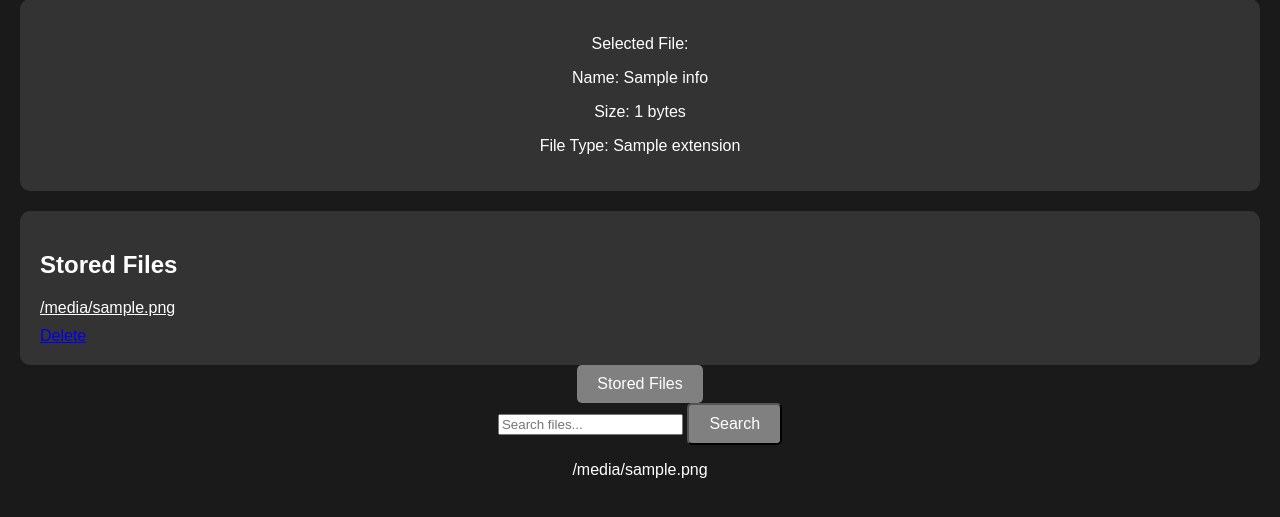
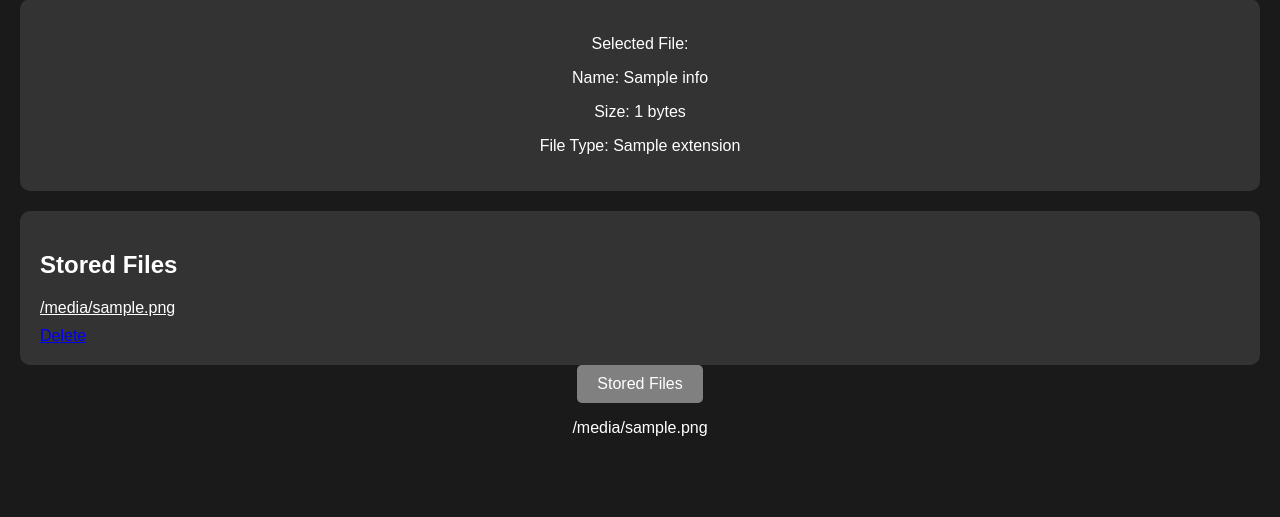
Before and after one commit to Bibhor2000/FileManagementSystem, a Flask app: template Project F-MS/templates/os.html in a window 1280 px wide. Shown: the part 203-720 px from the top of the page. Run offline with Flask 3, Linux system fonts and the light colour scheme; the template is opened without the code that fills it: most values are stand-ins (such as "Sample title", 1, 10 or a date in 2020); some libraries are stand-ins or nearby versions.

Commit message:
Removed redundant functions regarding the search route in os.html

```diff
--- a/Project F-MS/templates/os.html
+++ b/Project F-MS/templates/os.html
@@ -181,16 +181,13 @@
                 {% endfor %}
             </div>
         </div>
-
-        <form action="/search_files" method="post">
-        <input type="text" id="query" name="query" placeholder="Search files...">
-        <button type="submit" class="view-file-button">Search</button>
+        <form action="/search_files" method="post"></form>
         </form>
 
         <div id="searchResults">
-        {% for file_name in stored_files %}
-            <p>{{ file_name }}</p>
-        {% endfor %}
+            {% for file_name in stored_files %}
+                <p>{{ file_name }}</p>
+            {% endfor %}
         </div>
     </section>
 </body>
```
